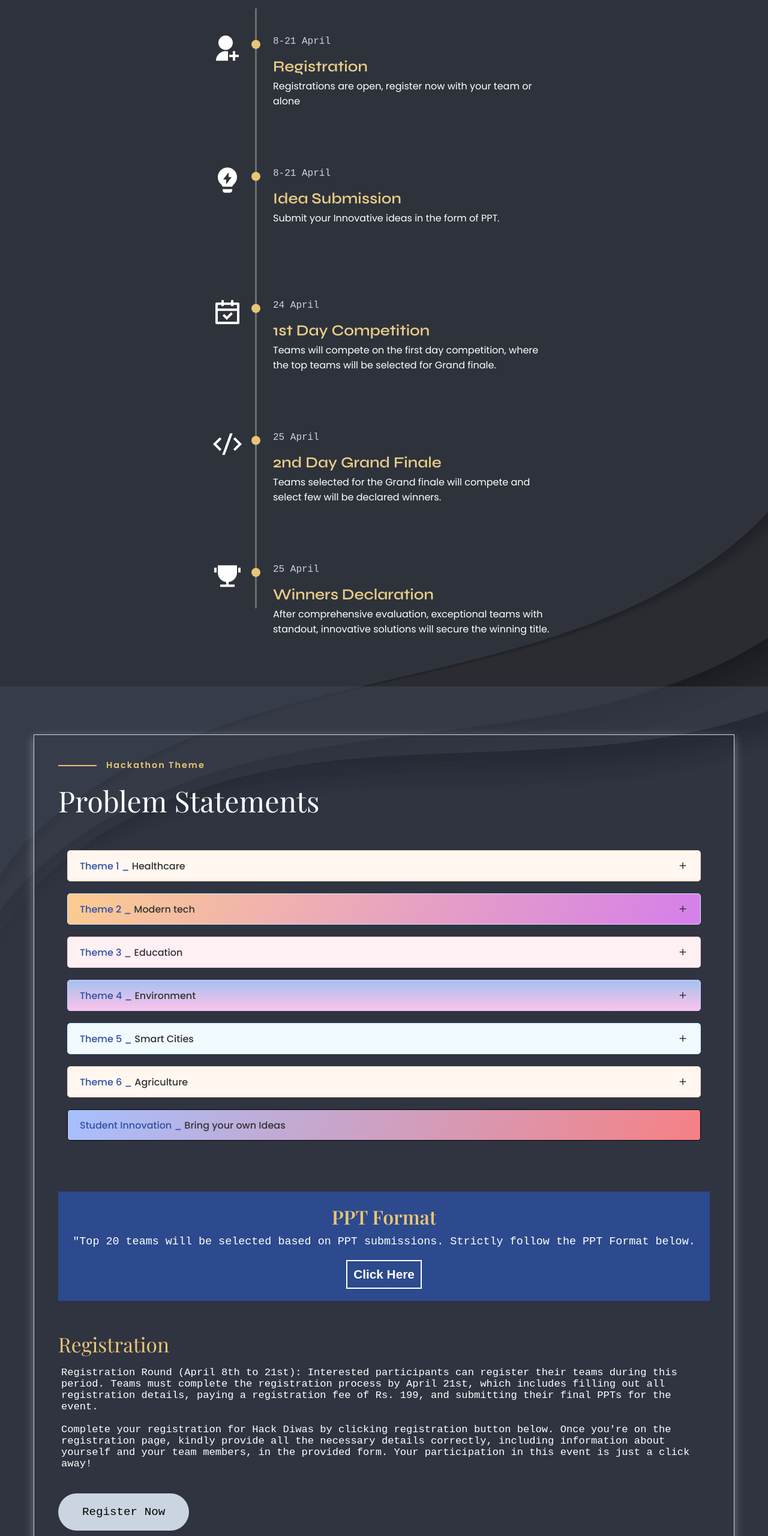
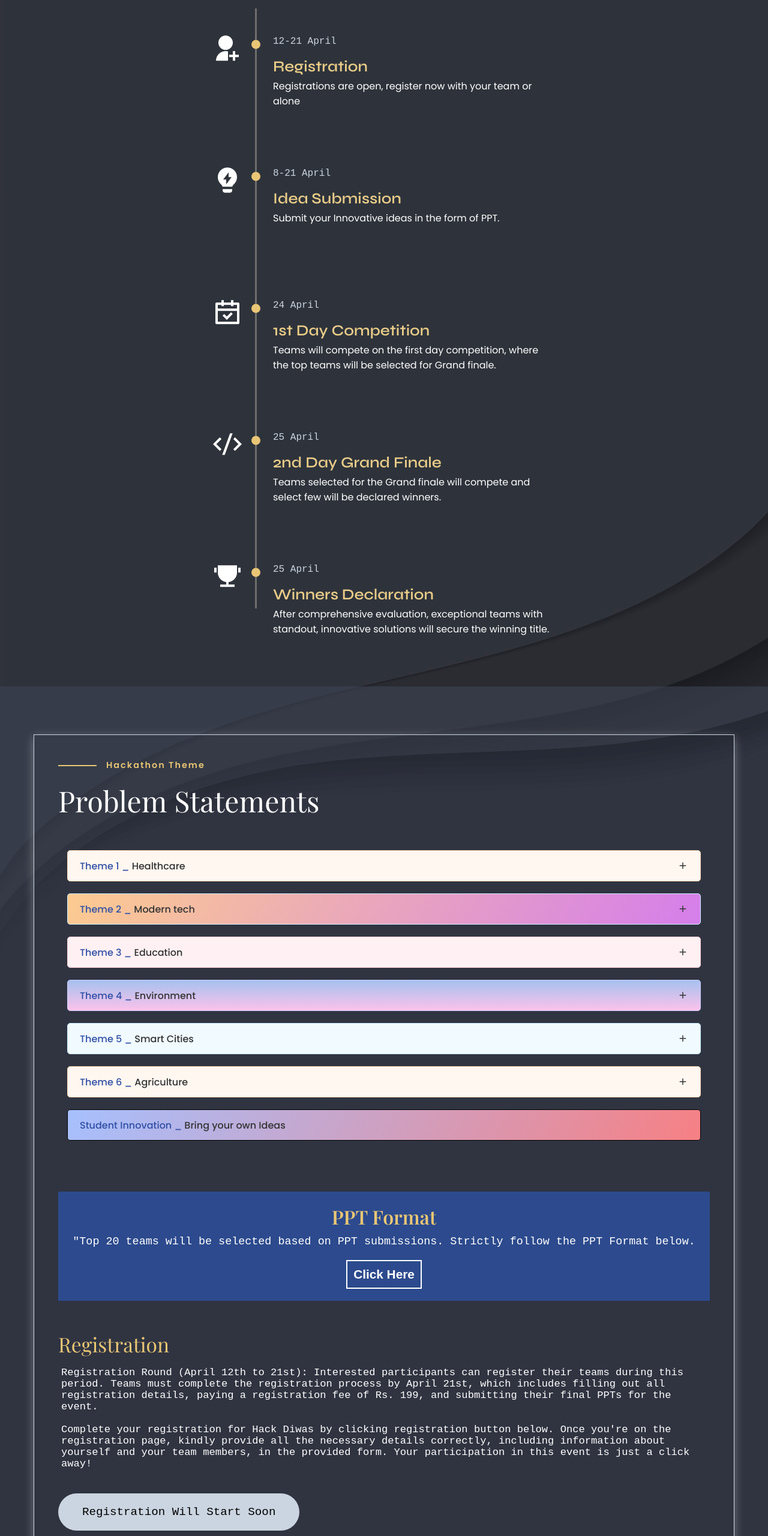
Before and after one commit to hackdiwas/hackdiwas, a plain HTML site: page index.html in a window 1280 px wide. Shown: the part 1858-4418 px from the top of the page at 60% size. Drawn offline with nearby package versions, Linux system fonts and the light colour scheme; a web font is replaced by a local one.

Commit message:
Changes as requested by Prashant Sir.

```diff
--- a/index.html
+++ b/index.html
@@ -155,7 +155,7 @@
           <div class="vertical-line"></div>
           <div class="point" style="top: 6%;"></div>
           <div class="content" style="top: 4%;">
-            <span class="timeline__date">8-21 April</span>
+            <span class="timeline__date">12-21 April</span>
             <div class="timeline__info">
               <h1>Registration</h1>
               <p>Registrations are open, register now with your team or alone</p>
@@ -313,7 +313,7 @@
         <div class="register__info">
           <h1 class="section__header">Registration</h1>
           <p>
-            Registration Round (April 8th to 21st): Interested participants can register their teams during this period.
+            Registration Round (April 12th to 21st): Interested participants can register their teams during this period.
             Teams must complete the registration process by April 21st, which includes filling out all registration
             details, paying a registration fee of Rs. 199, and submitting their final PPTs for the event.<br>
             <br>
@@ -323,7 +323,7 @@
             members, in the provided form. Your participation in this event is just a click away!
           </p>
 
-          <a href="#"><button class="register__btn">Register Now</button></a>
+          <a href="#"><button class="register__btn">Registration Will Start Soon</button></a>
         </div>
       </div>
     </div>
@@ -342,6 +342,9 @@
         <h3 class="section__subheader">Organised By</h3>
         <h2 class="section__header">United University</h2>
         <p>
+          The Faculty of Computer Applications and the Department of Computer Science and Engineering at United University,
+          in collaboration with the in-house Code Maniac Club, are delighted to announce the hosting of the prestigious
+          20-hour Dynamic Hackathon event, 'HackDiwas'.
           United University in Prayagraj stands out as the top private University, renowned for its innovation and
           student development. With a focus on fostering groundbreaking ideas and holistic growth, it offers a
           transformative educational experience, making it the preferred choice for aspiring scholars in the region.
```
